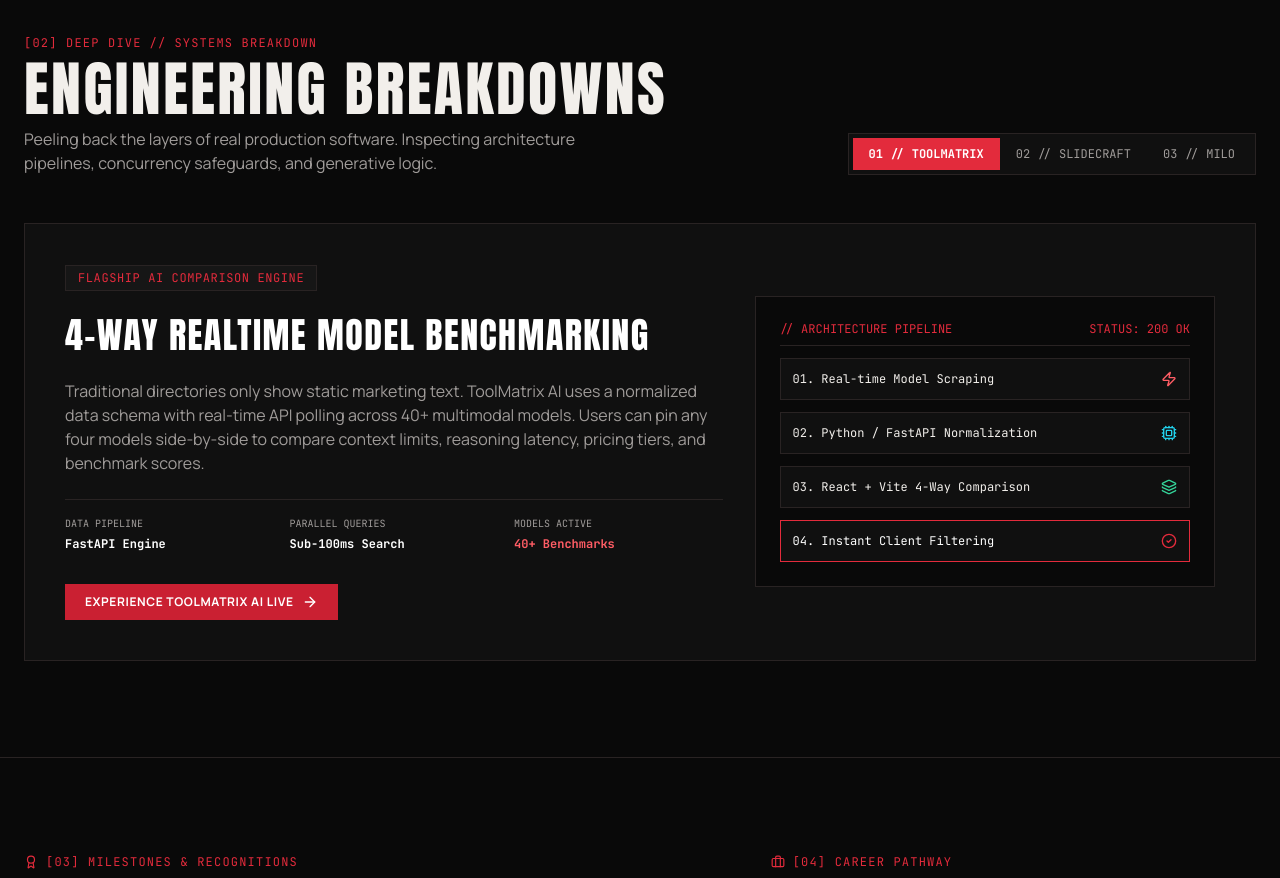
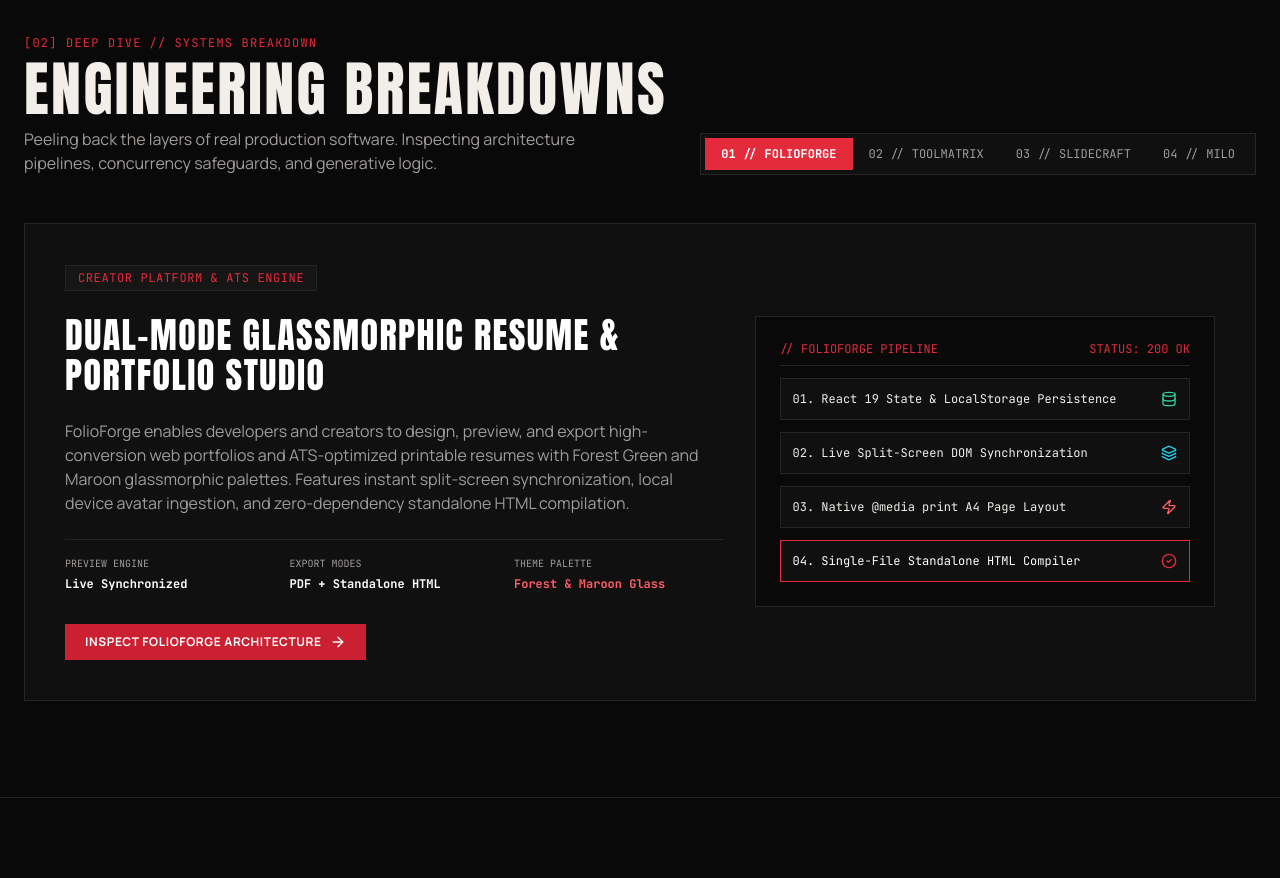
Before and after one commit to SHIVA-TIWARI2403/shiva-portfolio, a React (Vite) app: page / in a window 1280 px wide. Shown: the part 3580-4458 px from the top of the page. Built offline with nearby package versions, Linux system fonts and the light colour scheme.

Commit message:
feat(breakdown): integrate FolioForge dual-mode architecture deep-dive breakdown

```diff
--- a/src/components/BreakdownSection.tsx
+++ b/src/components/BreakdownSection.tsx
@@ -4,7 +4,7 @@ import { Layers, Cpu, Database, Zap, CheckCircle2, ArrowRight } from 'lucide-rea
 import { sounds } from '../utils/sound';
 
 export const BreakdownSection: React.FC = () => {
-  const [selectedShot, setSelectedShot] = useState<'toolmatrix' | 'slidecraft' | 'milo'>('toolmatrix');
+  const [selectedShot, setSelectedShot] = useState<'folioforge' | 'toolmatrix' | 'slidecraft' | 'milo'>('folioforge');
 
   return (
     <section id="breakdown" className="py-24 px-4 sm:px-6 max-w-7xl mx-auto border-b border-[#292323]">
@@ -30,8 +30,8 @@ export const BreakdownSection: React.FC = () => {
         </div>
 
         {/* Shot Controls */}
-        <div className="flex bg-[#101010] border border-[#292323] p-1 font-mono text-xs">
-          {(['toolmatrix', 'slidecraft', 'milo'] as const).map((shot, idx) => (
+        <div className="flex flex-wrap bg-[#101010] border border-[#292323] p-1 font-mono text-xs">
+          {(['folioforge', 'toolmatrix', 'slidecraft', 'milo'] as const).map((shot, idx) => (
             <button
               key={shot}
               onMouseEnter={() => sounds.hover()}
@@ -39,13 +39,13 @@ export const BreakdownSection: React.FC = () => {
                 sounds.click();
                 setSelectedShot(shot);
               }}
-              className={`px-4 py-2 uppercase transition-all relative ${
+              className={`px-3 sm:px-4 py-2 uppercase transition-all relative ${
                 selectedShot === shot
                   ? 'bg-[#e32b3c] text-white font-bold'
                   : 'text-[#a09c9a] hover:text-white'
               }`}
             >
-              0{idx + 1} // {shot === 'toolmatrix' ? 'ToolMatrix' : shot === 'slidecraft' ? 'SlideCraft' : 'Milo'}
+              0{idx + 1} // {shot === 'folioforge' ? 'FolioForge' : shot === 'toolmatrix' ? 'ToolMatrix' : shot === 'slidecraft' ? 'SlideCraft' : 'Milo'}
             </button>
           ))}
         </div>
@@ -54,6 +54,82 @@ export const BreakdownSection: React.FC = () => {
       {/* Breakdown Display Panel with AnimatePresence */}
       <div className="bg-[#101010] border border-[#292323] p-6 sm:p-10 relative overflow-hidden">
         <AnimatePresence mode="wait">
+          {selectedShot === 'folioforge' && (
+            <motion.div
+              key="folioforge"
+              initial={{ opacity: 0, y: 15 }}
+              animate={{ opacity: 1, y: 0 }}
+              exit={{ opacity: 0, y: -15 }}
+              transition={{ duration: 0.4 }}
+              className="grid grid-cols-1 lg:grid-cols-12 gap-8 items-center"
+            >
+              <div className="lg:col-span-7 space-y-6">
+                <div className="inline-block px-3 py-1 bg-[#161616] border border-[#292323] text-[#e32b3c] font-mono text-xs uppercase tracking-wider">
+                  CREATOR PLATFORM &amp; ATS ENGINE
+                </div>
+                <h3 className="font-display text-3xl sm:text-4xl text-white">
+                  DUAL-MODE GLASSMORPHIC RESUME &amp; PORTFOLIO STUDIO
+                </h3>
+                <p className="text-sm sm:text-base text-[#a09c9a] leading-relaxed">
+                  FolioForge enables developers and creators to design, preview, and export high-conversion web portfolios and ATS-optimized printable resumes with Forest Green and Maroon glassmorphic palettes. Features instant split-screen synchronization, local device avatar ingestion, and zero-dependency standalone HTML compilation.
+                </p>
+
+                <div className="grid grid-cols-1 sm:grid-cols-3 gap-4 pt-4 border-t border-[#292323] font-mono text-xs">
+                  <div>
+                    <span className="text-[#a09c9a] block text-[10px]">PREVIEW ENGINE</span>
+                    <span className="text-white font-bold mt-1 block">Live Synchronized</span>
+                  </div>
+                  <div>
+                    <span className="text-[#a09c9a] block text-[10px]">EXPORT MODES</span>
+                    <span className="text-white font-bold mt-1 block">PDF + Standalone HTML</span>
+                  </div>
+                  <div>
+                    <span className="text-[#a09c9a] block text-[10px]">THEME PALETTE</span>
+                    <span className="text-[#ff5d65] font-bold mt-1 block">Forest &amp; Maroon Glass</span>
+                  </div>
+                </div>
+
+                <div className="pt-2">
+                  <a
+                    href="https://github.com/SHIVA-TIWARI2403/folioforge"
+                    target="_blank"
+                    rel="noreferrer"
+                    onMouseEnter={() => sounds.hover()}
+                    onClick={() => sounds.click()}
+                    className="solid-crimson-button inline-flex items-center gap-2 px-5 py-2.5 text-xs active:scale-95"
+                  >
+                    <span>Inspect FolioForge Architecture</span>
+                    <ArrowRight className="w-4 h-4" />
+                  </a>
+                </div>
+              </div>
+
+              {/* Architecture Graphic */}
+              <div className="lg:col-span-5 bg-[#090909] border border-[#292323] p-6 space-y-3 font-mono text-xs">
+                <div className="text-[#e32b3c] pb-2 border-b border-[#292323] flex justify-between">
+                  <span>// FOLIOFORGE PIPELINE</span>
+                  <span>STATUS: 200 OK</span>
+                </div>
+                {[
+                  { step: '01. React 19 State & LocalStorage Persistence', icon: <Database className="w-4 h-4 text-emerald-400" /> },
+                  { step: '02. Live Split-Screen DOM Synchronization', icon: <Layers className="w-4 h-4 text-cyan-400" /> },
+                  { step: '03. Native @media print A4 Page Layout', icon: <Zap className="w-4 h-4 text-[#ff5d65]" /> },
+                  { step: '04. Single-File Standalone HTML Compiler', icon: <CheckCircle2 className="w-4 h-4 text-[#e32b3c]" />, active: true }
+                ].map((item, idx) => (
+                  <motion.div
+                    key={idx}
+                    initial={{ opacity: 0, x: 15 }}
+                    animate={{ opacity: 1, x: 0 }}
+                    transition={{ delay: idx * 0.1 }}
+                    className={`p-3 bg-[#101010] border ${item.active ? 'border-[#e32b3c] text-white' : 'border-[#292323]'} flex items-center justify-between`}
+                  >
+                    <span>{item.step}</span>
+                    {item.icon}
+                  </motion.div>
+                ))}
+              </div>
+            </motion.div>
+          )}
           {selectedShot === 'toolmatrix' && (
             <motion.div
               key="toolmatrix"
```
